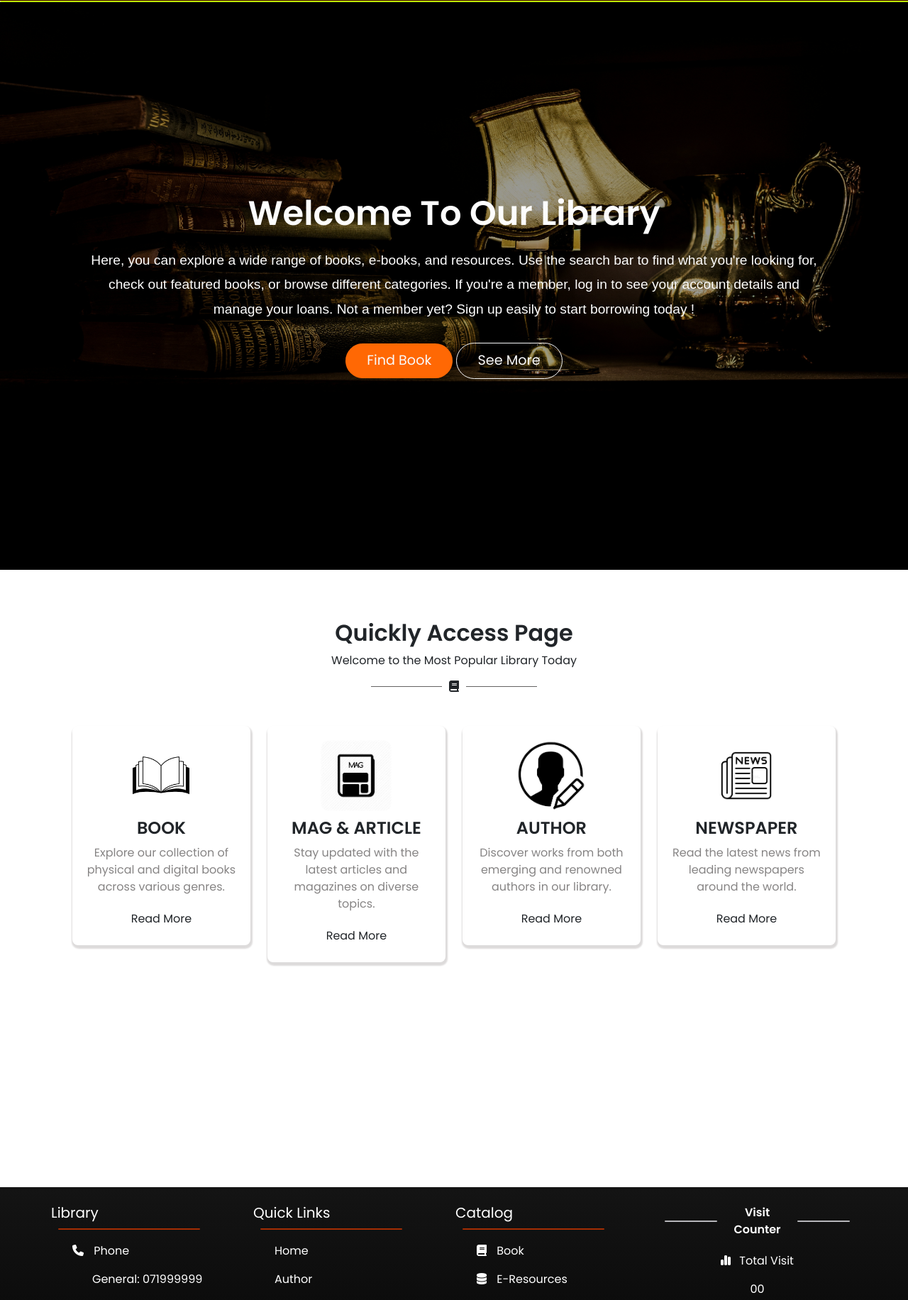
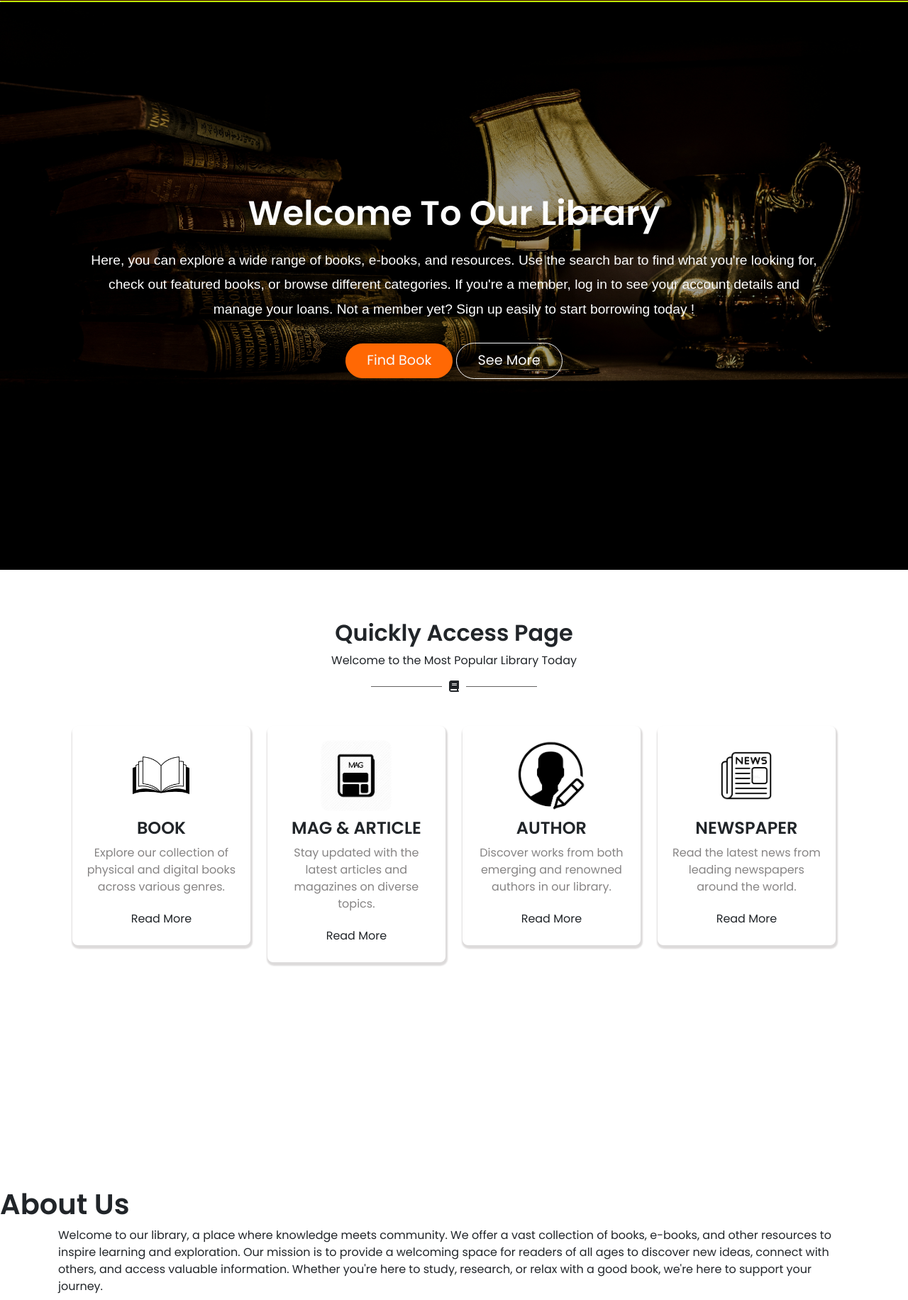
Before and after one commit to dilushamadushan/Online-Library-Management-System, a PHP site: page / in a window 1280 px wide. Shown: the part 69-1901 px from the top of the page at 71% size. Run offline with PHP 8.4, Linux system fonts and the light colour scheme; some libraries are stand-ins or nearby versions.

Commit message:
added new section

```diff
--- a/index.php
+++ b/index.php
@@ -60,6 +60,25 @@
         </div>
     </div>
 </div>
+<div class="about-section">
+        <div class="about-content">
+            <div class="about-text">
+                <h1 class="fw-bolder">About Us</h1>
+                <p class="container fw-normal">Welcome to our library, a place where knowledge meets community.
+                    We offer a vast collection of books, e-books, and other resources
+                     to inspire learning and exploration. Our mission is to provide a
+                     welcoming space for readers of all ages to discover new ideas, connect
+                      with others, and access valuable information. Whether you're here to study,
+                      research, or
+                    relax with a good book, we're here to support your journey.</p>
+                    <button type="button" class="btn">See More</button>
+            </div>
+            <div class="about-img">
+               <img src="assets/media/home-main/man.png" class="man">
+               <img src="assets/media/home-main/elements.png" class="element">
+            </div>
+        </div>
+</div>
 <script src="assets/js/index.js"></script>
 
 <?php include("footer.php"); ?>
```
